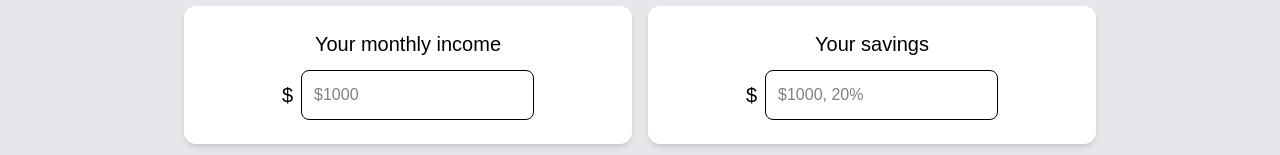
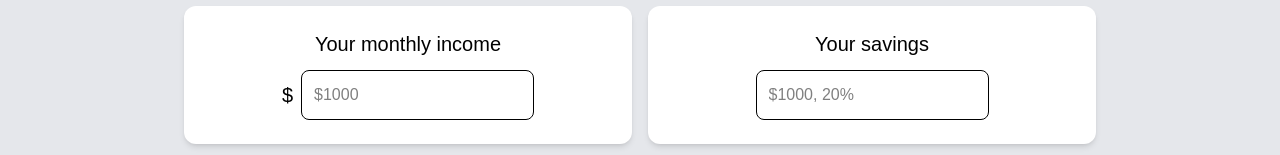
Before and after one commit to rnaveee/budgetboard, a Next.js app: page / in a window 1280 px wide. Shown: the part 139-294 px from the top of the page. Built offline with nearby package versions, Linux system fonts and the light colour scheme.

Commit message:
changed savings form

```diff
--- a/src/app/components/SavingsForm.tsx
+++ b/src/app/components/SavingsForm.tsx
@@ -17,9 +17,8 @@ export default function IncomeForm(){
             <div>
                 <form className="flex flex-col gap-3" onSubmit={ handleSubmit }>
                     <div className="flex items-center gap-2 pt-3">
-                        <div className="text-xl">$</div>
                         <input
-                        type="number"
+                        type="string"
                         placeholder="$1000, 20%"
                         value={income}
                         onChange={(e) => setIncome(e.target.value)}
```
